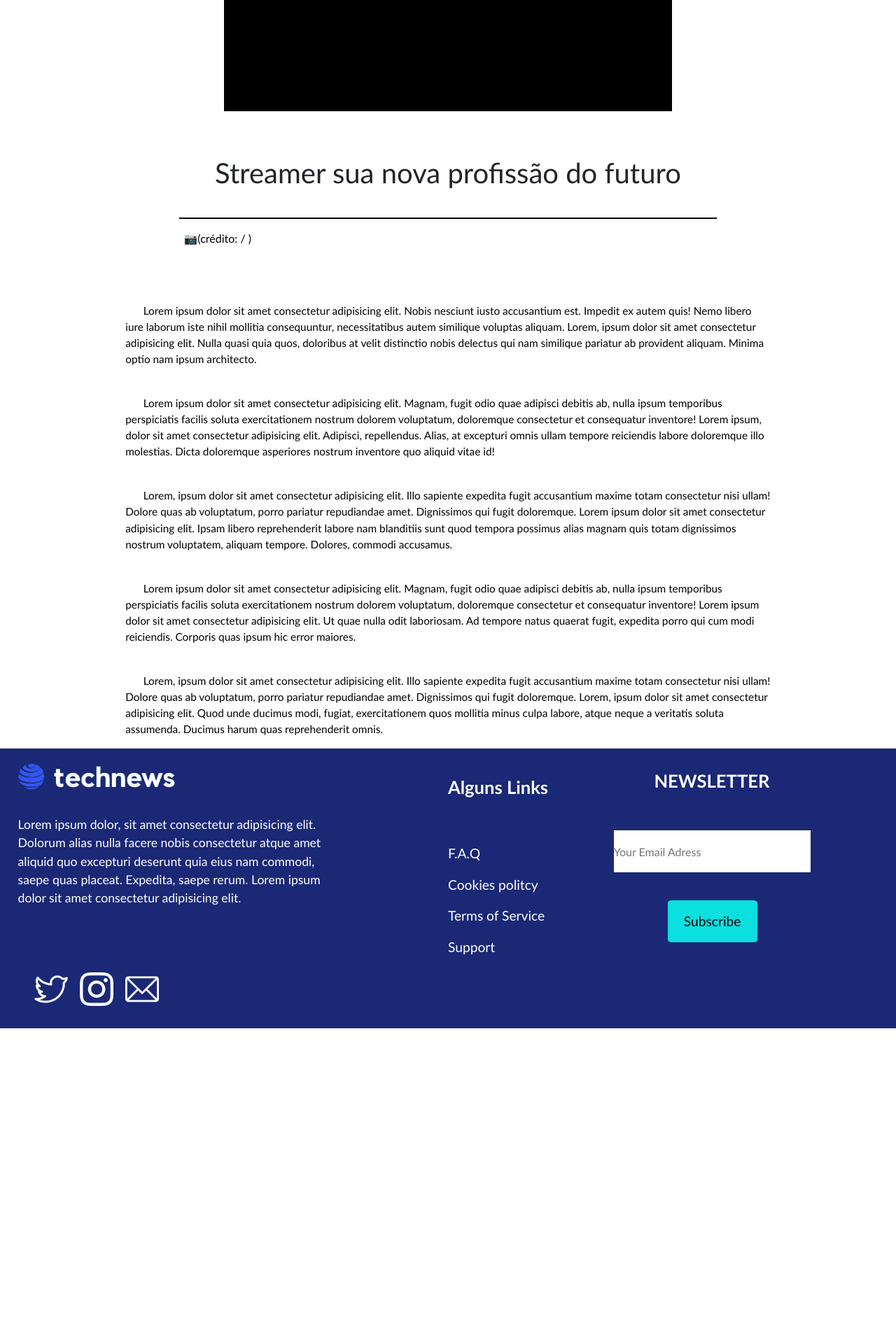
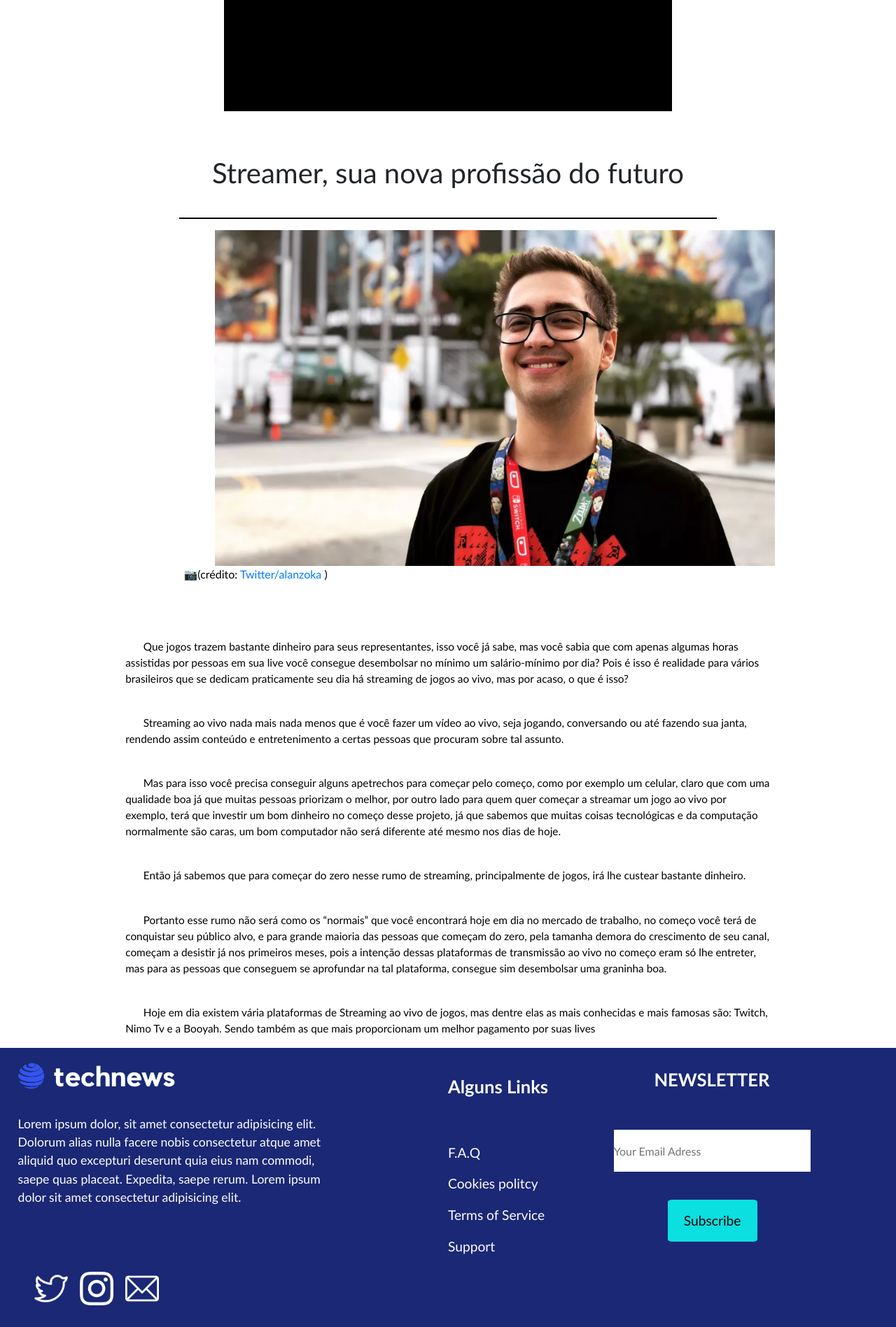
Before and after one commit to senacrs-emti/2022-1M-jornal-G10, a PHP site: page /noticia-cunha.php in a window 1280 px wide. Shown: the part 223-2120 px from the top of the page at 70% size. Before the commit the page ends 1693 px from the top, so only its background shows below. Run offline with PHP 8.4, Linux system fonts and the light colour scheme.

Commit message:
noticia e artigo cunha

```diff
--- a/abasAmbientes.php
+++ b/abasAmbientes.php
@@ -14,12 +14,14 @@ include_once './include/_header.php';
             <span class="AbasDivBarNovidades"></span>
             <div class="AbasNovidadesArtigos">
                 <div class="AbasNovidadesArtigos1">
+                <a href="artigo-vini.php" class="AbasNovidadesArtigos1">
                     <img src="./img/meioambiente.jpg" alt="">
                     <span class="AbasNovidadesArtigos1TextBox">
                         <h1>Impactos da Tecnologia no Meio Ambiente</h1>
                         <p>A poluição do Meio Ambiente e a influência da tecnologia sobre ele.</p>
                         <p class="AbasNovidadesArtigos1TextBoxSubTitle">#Artigo de opinião / Autor: Vinícius Ross</p>
                     </span>
+                </a>
                 </div>
             </div>
             <span class="AbasDivBarNovidades"></span>
--- a/artigo-vini.php
+++ b/artigo-vini.php
@@ -5,8 +5,8 @@
         <div class="box1noticia"></div>
             <h1 class="titulonoticia">Impactos da Tecnologia no Meio Ambiente</h1>
             <center><img src="./img/meioambiente.jpg" alt=""></center>
+            <hr class="divbarnotice"></hr>
             <figcaption>📷(crédito: <a href="https://tudotecnologia.net/e-possivel-evitar-os-impactos-da-tecnologia-no-meio-ambiente/"> https://tudotecnologia.net/e-possivel-evitar-os-impactos-da-tecnologia-no-meio-ambiente/</a> )</figcaption>
-            <hr class="divbarnotice"></hr>
             <div class="box2noticia"></div>
         <div class="texto_not">
             <p class="pnoticia1">Como todos sabem, a poluição do meio ambiente não é de agora e atualmente a tecnologia é um dos principais fatores disso. Pode ser pelos veículos que tenham motor de combustão que acaba soltando dióxido de carbono que polui o meio ambiente. A obsolescência programada é um problema gigantesco, pois com a evolução da tecnologia isso ocorre cada vez mais. Tendo novos produtos todos os anos algumas pessoas pensam que ele fica obsoleto, mas na realidade não e está funcionando perfeitamente.</p>
--- a/noticia-cunha.php
+++ b/noticia-cunha.php
@@ -3,16 +3,18 @@
     ?>
     <main>
         <div class="box1noticia"></div>
-            <h1 class="titulonoticia">Streamer sua nova profissão do futuro</h1>
+            <h1 class="titulonoticia">Streamer, sua nova profissão do futuro</h1>
             <hr class="divbarnotice"></hr>
             <div class="box2noticia"></div>
-            <figcaption>📷(crédito: / )</figcaption>
+            <img src="./img/alanzoka.jpg" class="img-noticia" alt="">
+            <figcaption>📷(crédito: <a href="https://twitter.com/alanzoka"> Twitter/alanzoka </a> )</figcaption>
         <div class="texto_not">
-            <p class="pnoticia1">Lorem ipsum dolor sit amet consectetur adipisicing elit. Nobis nesciunt iusto accusantium est. Impedit ex autem quis! Nemo libero iure laborum iste nihil mollitia consequuntur, necessitatibus autem similique voluptas aliquam. Lorem, ipsum dolor sit amet consectetur adipisicing elit. Nulla quasi quia quos, doloribus at velit distinctio nobis delectus qui nam similique pariatur ab provident aliquam. Minima optio nam ipsum architecto.</p>
-            <p class="pnoticia2">Lorem ipsum dolor sit amet consectetur adipisicing elit. Magnam, fugit odio quae adipisci debitis ab, nulla ipsum temporibus perspiciatis facilis soluta exercitationem nostrum dolorem voluptatum, doloremque consectetur et consequatur inventore! Lorem ipsum, dolor sit amet consectetur adipisicing elit. Adipisci, repellendus. Alias, at excepturi omnis ullam tempore reiciendis labore doloremque illo molestias. Dicta doloremque asperiores nostrum inventore quo aliquid vitae id!</p>
-            <p class="pnoticia2">Lorem, ipsum dolor sit amet consectetur adipisicing elit. Illo sapiente expedita fugit accusantium maxime totam consectetur nisi ullam! Dolore quas ab voluptatum, porro pariatur repudiandae amet. Dignissimos qui fugit doloremque. Lorem ipsum dolor sit amet consectetur adipisicing elit. Ipsam libero reprehenderit labore nam blanditiis sunt quod tempora possimus alias magnam quis totam dignissimos nostrum voluptatem, aliquam tempore. Dolores, commodi accusamus.</p>
-            <p class="pnoticia2">Lorem ipsum dolor sit amet consectetur adipisicing elit. Magnam, fugit odio quae adipisci debitis ab, nulla ipsum temporibus perspiciatis facilis soluta exercitationem nostrum dolorem voluptatum, doloremque consectetur et consequatur inventore! Lorem ipsum dolor sit amet consectetur adipisicing elit. Ut quae nulla odit laboriosam. Ad tempore natus quaerat fugit, expedita porro qui cum modi reiciendis. Corporis quas ipsum hic error maiores.</p>
-            <p class="pnoticia2">Lorem, ipsum dolor sit amet consectetur adipisicing elit. Illo sapiente expedita fugit accusantium maxime totam consectetur nisi ullam! Dolore quas ab voluptatum, porro pariatur repudiandae amet. Dignissimos qui fugit doloremque. Lorem, ipsum dolor sit amet consectetur adipisicing elit. Quod unde ducimus modi, fugiat, exercitationem quos mollitia minus culpa labore, atque neque a veritatis soluta assumenda. Ducimus harum quas reprehenderit omnis.</p>
+            <p class="pnoticia1">Que jogos trazem bastante dinheiro para seus representantes, isso você já sabe, mas você sabia que com apenas algumas horas assistidas por pessoas em sua live você consegue desembolsar no mínimo um salário-mínimo por dia? Pois é isso é realidade para vários brasileiros que se dedicam praticamente seu dia há streaming de jogos ao vivo, mas por acaso, o que é isso?  </p>
+            <p class="pnoticia2">Streaming ao vivo nada mais nada menos que é você fazer um vídeo ao vivo, seja jogando, conversando ou até fazendo sua janta, rendendo assim conteúdo e entretenimento a certas pessoas que procuram sobre tal assunto.</p>
+            <p class="pnoticia2">Mas para isso você precisa conseguir alguns apetrechos para começar pelo começo, como por exemplo um celular, claro que com uma qualidade boa já que muitas pessoas priorizam o melhor, por outro lado para quem quer começar a streamar um jogo ao vivo por exemplo, terá que investir um bom dinheiro no começo desse projeto, já que sabemos que muitas coisas tecnológicas e da computação normalmente são caras, um bom computador não será diferente até mesmo nos dias de hoje. </p>
+            <p class="pnoticia2">Então já sabemos que para começar do zero nesse rumo de streaming, principalmente de jogos, irá lhe custear bastante dinheiro. </p>
+            <p class="pnoticia2">Portanto esse rumo não será como os “normais” que você encontrará hoje em dia no mercado de trabalho, no começo você terá de conquistar seu público alvo, e para grande maioria das pessoas que começam do zero, pela tamanha demora do crescimento de seu canal, começam a desistir já nos primeiros meses, pois a intenção dessas plataformas de transmissão ao vivo no começo eram só lhe entreter, mas para as pessoas que conseguem se aprofundar na tal plataforma, consegue sim desembolsar uma graninha boa. </p>
+            <p class="pnoticia2">Hoje em dia existem vária plataformas de Streaming ao vivo de jogos, mas dentre elas as mais conhecidas e mais famosas são: Twitch, Nimo Tv e a Booyah. Sendo também as que mais proporcionam um melhor pagamento por suas lives </p>
 </div>
     </main>
 <div class="IndexFooter">
```
Also changed, not shown: abasEntretenimento.php (+6 -4 lines), abasEsportes.php (+6 -4 lines), artigo-cunha.php (added, +23 -0 lines), include/_aside.php (+4 -4 lines), index.php (+4 -4 lines), img/alanzoka.jpg (added), img/var.jpg (added).
